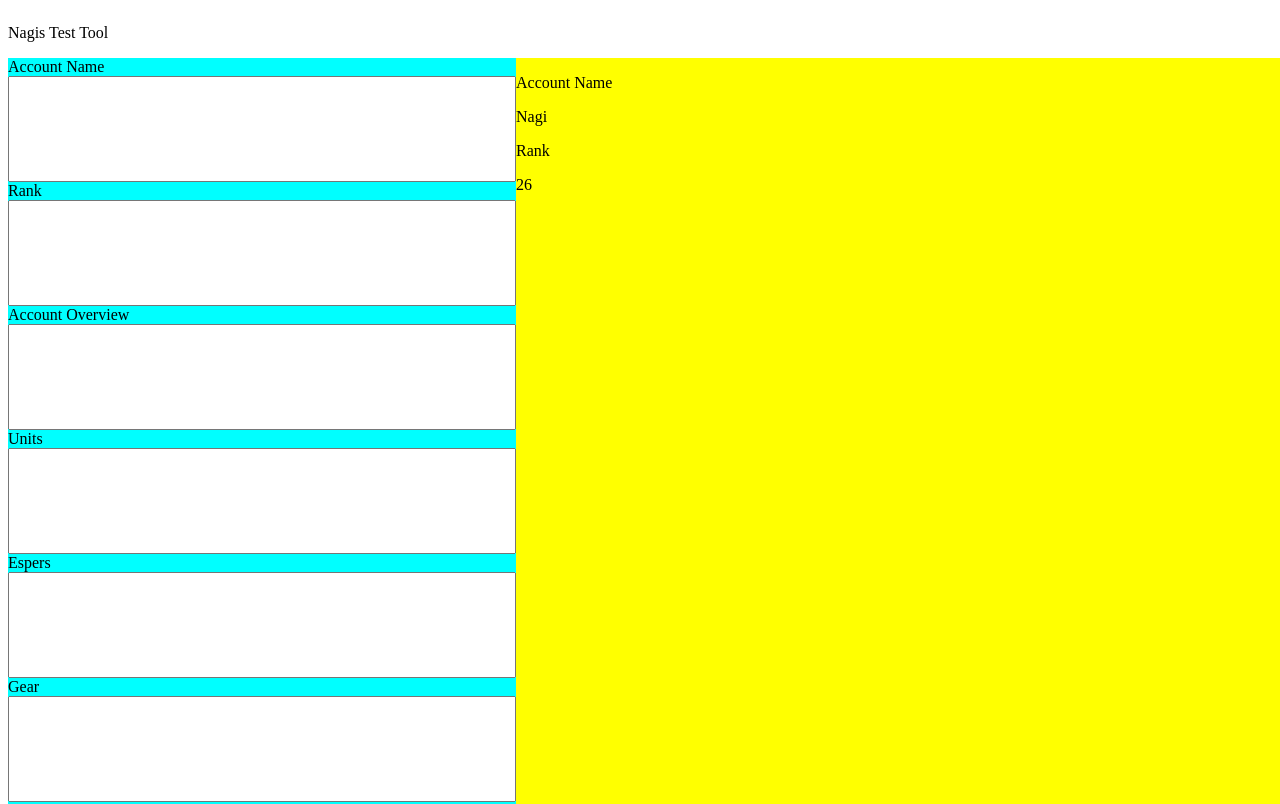
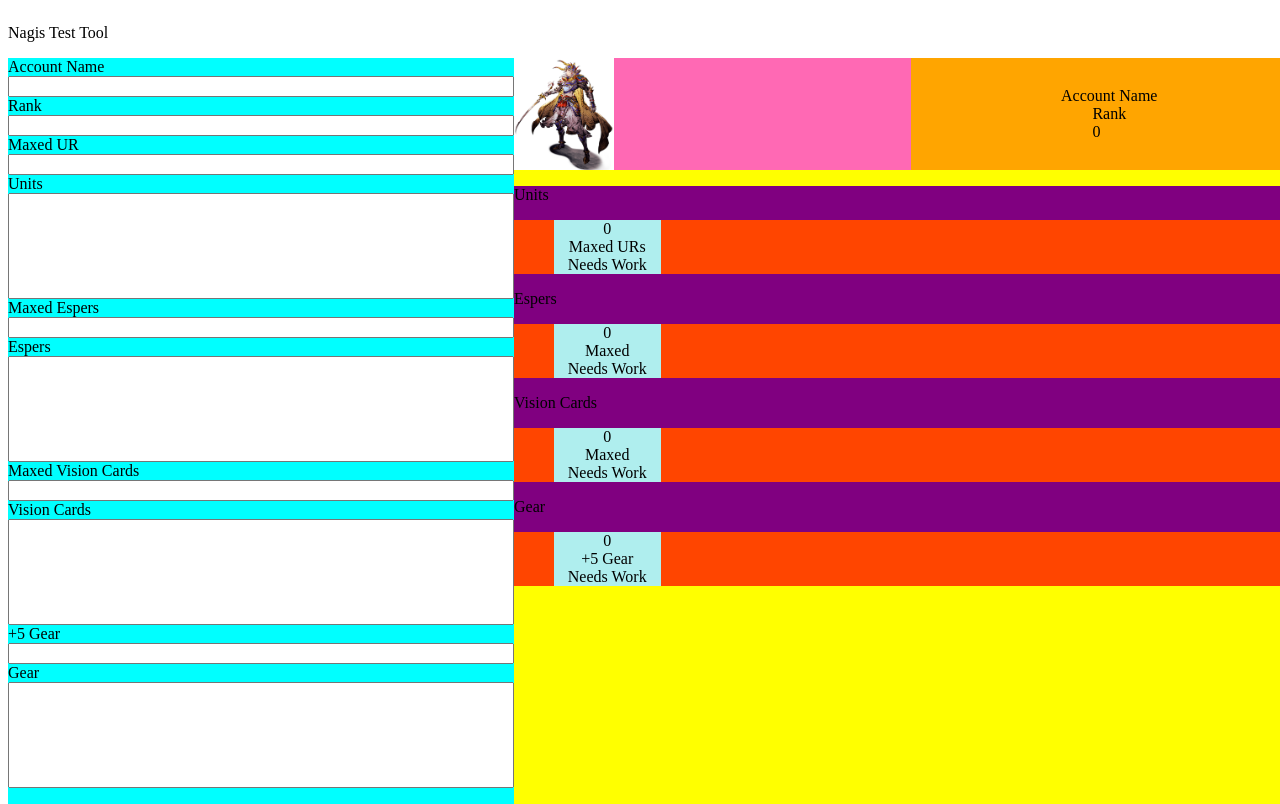
Before and after one commit to apatinoc4/nagis-tools, a React (Create React App) app: page / in a window 1280 px wide. Shown: the top 804 px of the page. Built offline with nearby package versions, Linux system fonts and the light colour scheme.

Commit message:
Second Phase : ''input hooks and styling''

```diff
--- a/src/components/molecules/input-fields/inputFields.jsx
+++ b/src/components/molecules/input-fields/inputFields.jsx
@@ -6,27 +6,118 @@ const InputFields = (props) => {
     <div>
       <div className="m-inputfields-field">
         <label>Account Name</label>
-        <input onChange={(event) => props.setAccOverview(event.target.value)} />
+        <input
+          onChange={(event) =>
+            props.setAccountInfo({
+              ...props.accountInfo,
+              accName: event.target.value,
+            })
+          }
+        />
       </div>
       <div className="m-inputfields-field">
         <label>Rank</label>
-        <input onChange={(event) => props.setAccOverview(event.target.value)} />
+        <input
+          type="number"
+          onChange={(event) =>
+            props.setAccountInfo({
+              ...props.accountInfo,
+              accLevel: event.target.value,
+            })
+          }
+        />
       </div>
       <div className="m-inputfields-field">
-        <label>Account Overview</label>
-        <input onChange={(event) => props.setAccOverview(event.target.value)} />
+        <label>Maxed UR</label>
+        <input
+          onChange={(event) =>
+            props.setMaxedStats({
+              ...props.maxedStats,
+              maxUnits: event.target.value,
+            })
+          }
+          type="number"
+        />
       </div>
       <div className="m-inputfields-field">
         <label>Units</label>
-        <input onChange={(event) => props.setAccOverview(event.target.value)} />
+        <textarea
+          onChange={(event) =>
+            props.setAccountInfo({
+              ...props.accountInfo,
+              units: event.target.value,
+            })
+          }
+        />
+      </div>
+      <div className="m-inputfields-field">
+        <label>Maxed Espers</label>
+        <input
+          onChange={(event) =>
+            props.setMaxedStats({
+              ...props.maxedStats,
+              maxEspers: event.target.value,
+            })
+          }
+          type="number"
+        />
       </div>
       <div className="m-inputfields-field">
         <label>Espers</label>
-        <input onChange={(event) => props.setAccOverview(event.target.value)} />
+        <textarea
+          onChange={(event) =>
+            props.setAccountInfo({
+              ...props.accountInfo,
+              espers: event.target.value,
+            })
+          }
+        />
+      </div>
+      <div className="m-inputfields-field">
+        <label>Maxed Vision Cards</label>
+        <input
+          onChange={(event) =>
+            props.setMaxedStats({
+              ...props.maxedStats,
+              maxVcs: event.target.value,
+            })
+          }
+          type="number"
+        />
+      </div>
+      <div className="m-inputfields-field">
+        <label>Vision Cards</label>
+        <textarea
+          onChange={(event) =>
+            props.setAccountInfo({
+              ...props.accountInfo,
+              vcs: event.target.value,
+            })
+          }
+        />
+      </div>
+      <div className="m-inputfields-field">
+        <label>+5 Gear</label>
+        <input
+          onChange={(event) =>
+            props.setMaxedStats({
+              ...props.maxedStats,
+              maxGear: event.target.value,
+            })
+          }
+          type="number"
+        />
       </div>
       <div className="m-inputfields-field">
         <label>Gear</label>
-        <input onChange={(event) => props.setAccOverview(event.target.value)} />
+        <textarea
+          onChange={(event) =>
+            props.setAccountInfo({
+              ...props.accountInfo,
+              gear: event.target.value,
+            })
+          }
+        />
       </div>
     </div>
   );
--- a/src/components/molecules/input-fields/inputFields.scss
+++ b/src/components/molecules/input-fields/inputFields.scss
@@ -3,9 +3,10 @@
     display: flex;
     flex-direction: column;
 
-    input {
+    textarea {
       width: 500px;
       height: 100px;
+      resize: none;
     }
   }
 }
--- a/src/components/molecules/report-pdf/reportPdf.jsx
+++ b/src/components/molecules/report-pdf/reportPdf.jsx
@@ -1,24 +1,90 @@
 import React from "react";
 import "./reportPdf.scss";
+import headerpic from "../../../assets/images/wotv-warrior-of-light.jpg";
 
 const ReportPdf = (props) => {
+  console.log(props.maxedStats.maxUnits, typeof props.maxedStats.maxUnits);
+  let rank = (value) => {
+    if (parseInt(value) >= 10) {
+      return "Great!";
+    } else if (parseInt(value) >= 5) {
+      return "Good";
+    } else if (parseInt(value) < 5) {
+      return "Needs Work";
+    } else {
+      return "";
+    }
+  };
   return (
     <div className="m-reportpdf-container">
       <div className="m-reportpdf-header">
-        <div className="m-reportpdf-header--headerpic"></div>
+        <div className="m-reportpdf-header--headerpic">
+          <img src={headerpic} alt="headerimage"></img>
+        </div>
         <div className="m-reportpdf-header--accountinfo">
-          <div>
+          <div className="headerfield">
             <p>Account Name</p>
-            <p>Nagi</p>
+            <p>{props.accountInfo.accName}</p>
           </div>
-          <div>
+          <div className="headerfield">
             <p>Rank</p>
-            <p>26</p>
+            <p>{props.accountInfo.accLevel}</p>
           </div>
         </div>
       </div>
-      <div>
-        <p>{props.accOverview}</p>
+      <div className="m-reportpdf-body">
+        <div className="m-reportpdf-bodyfield">
+          <p>Units</p>
+          <div className="m-reportpdf-bodyfield--container">
+            <div className="maxed">
+              <p>{props.maxedStats.maxUnits}</p>
+              <p>Maxed URs</p>
+              <p>{rank(props.maxedStats.maxUnits)}</p>
+            </div>
+            <div className="description">
+              <p>{props.accountInfo.units}</p>
+            </div>
+          </div>
+        </div>
+        <div className="m-reportpdf-bodyfield">
+          <p>Espers</p>
+          <div className="m-reportpdf-bodyfield--container">
+            <div className="maxed">
+              <p>{props.maxedStats.maxEspers}</p>
+              <p>Maxed</p>
+              <p>{rank(props.maxedStats.maxEspers)}</p>
+            </div>
+            <div className="description">
+              <p>{props.accountInfo.espers}</p>
+            </div>
+          </div>
+        </div>
+        <div className="m-reportpdf-bodyfield">
+          <p>Vision Cards</p>
+          <div className="m-reportpdf-bodyfield--container">
+            <div className="maxed">
+              <p>{props.maxedStats.maxVcs}</p>
+              <p>Maxed</p>
+              <p>{rank(props.maxedStats.maxVcs)}</p>
+            </div>
+            <div className="description">
+              <p>{props.accountInfo.vcs}</p>
+            </div>
+          </div>
+        </div>
+        <div className="m-reportpdf-bodyfield">
+          <p>Gear</p>
+          <div className="m-reportpdf-bodyfield--container">
+            <div className="maxed">
+              <p>{props.maxedStats.maxGear}</p>
+              <p>+5 Gear</p>
+              <p>{rank(props.maxedStats.maxGear)}</p>
+            </div>
+            <div className="description">
+              <p>{props.accountInfo.gear}</p>
+            </div>
+          </div>
+        </div>
       </div>
     </div>
   );
--- a/src/components/molecules/report-pdf/reportPdf.scss
+++ b/src/components/molecules/report-pdf/reportPdf.scss
@@ -4,4 +4,68 @@
     width: 210mm;
     height: 297mm;
   }
+  &-header {
+    width: 100%;
+    height: 10%;
+    background-color: greenyellow;
+    margin: 0;
+    display: flex;
+    overflow: hidden;
+
+    &--headerpic {
+      width: 50%;
+      background-color: hotpink;
+
+      img {
+        width: 100px;
+      }
+    }
+
+    &--accountinfo {
+      width: 50%;
+      background-color: orange;
+      display: flex;
+      flex-direction: column;
+      justify-content: center;
+      align-items: center;
+    }
+
+    .headerfield {
+      justify-content: flex-start;
+
+      p {
+        margin: 0;
+      }
+    }
+  }
+
+  &-body {
+    background-color: purple;
+  }
+
+  &-bodyfield {
+    &--container {
+      display: flex;
+      background-color: orangered;
+      padding: 0 5%;
+
+      .maxed {
+        display: flex;
+        flex-direction: column;
+        align-items: center;
+        justify-content: center;
+        background-color: paleturquoise;
+        margin-right: 5%;
+        width: 15%;
+
+        p {
+          margin: 0;
+        }
+      }
+      .description {
+        width: 80%;
+        font-size: 14px;
+      }
+    }
+  }
 }
--- a/src/components/pages/main-index/mainIndex.jsx
+++ b/src/components/pages/main-index/mainIndex.jsx
@@ -4,19 +4,34 @@ import InputFields from "../../molecules/input-fields/inputFields";
 import ReportPdf from "../../molecules/report-pdf/reportPdf";
 
 const Index = () => {
-  let [accOverview, setAccOverview] = useState("");
+  let [accountInfo, setAccountInfo] = useState({
+    accName: "",
+    accLevel: 0,
+    units: "",
+    espers: "",
+    vcs: "",
+    gear: "",
+  });
+  let [maxedStats, setMaxedStats] = useState({
+    maxUnits: 0,
+    maxEspers: 0,
+    maxVcs: 0,
+    maxGear: 0,
+  });
   return (
     <div className="p-index-container">
       <p>Nagis Test Tool</p>
       <div className="p-index-mainbody">
         <div className="p-index-mainbody--inputfields">
           <InputFields
-            accOverview={accOverview}
-            setAccOverview={setAccOverview}
+            accountInfo={accountInfo}
+            maxedStats={maxedStats}
+            setAccountInfo={setAccountInfo}
+            setMaxedStats={setMaxedStats}
           />
         </div>
         <div className="p-index-mainbody--reportpreview">
-          <ReportPdf accOverview={accOverview} />
+          <ReportPdf accountInfo={accountInfo} maxedStats={maxedStats} />
         </div>
       </div>
       <button>Download</button>
```
Also changed, not shown: src/assets/images/wotv-warrior-of-light.jpg (renamed from src/images/wotv-warrior-of-light.jpg).
